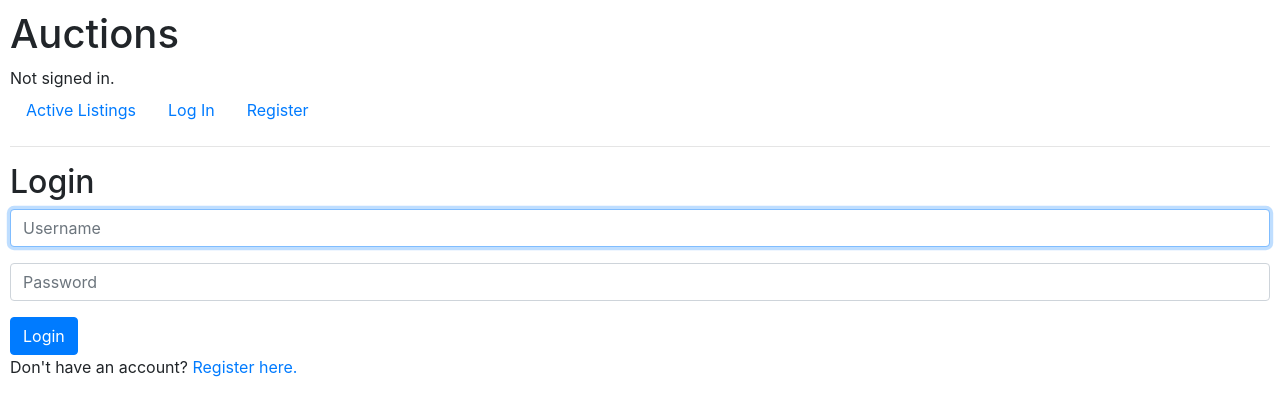
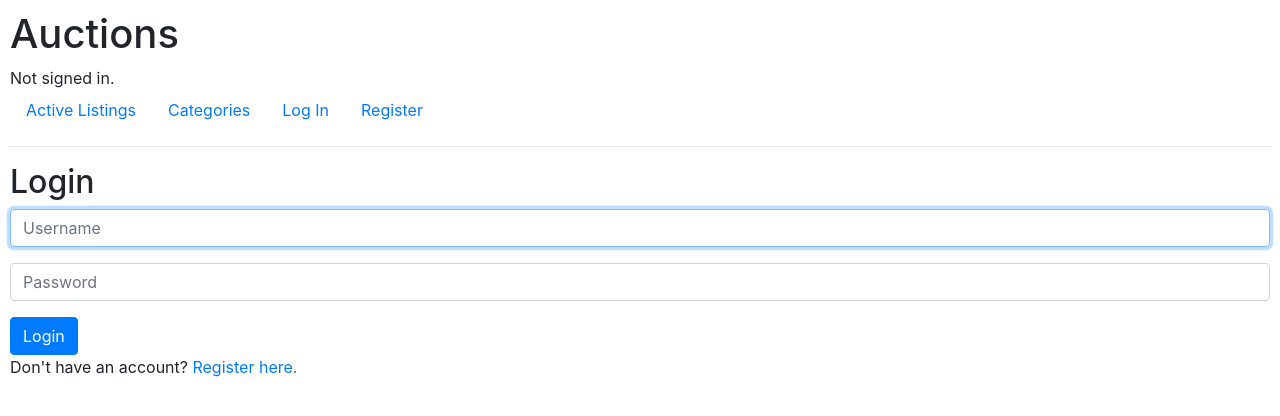
Before and after one commit to Agathasta/Django_commerce, a Django app: a page that uses auctions/templates/auctions/layout.html in a window 1280 px wide. Shown: the top 416 px of the page. Run offline with Django 3.2, Linux system fonts and the light colour scheme; some libraries are stand-ins or nearby versions.

Commit message:
Add Categories

```diff
--- a/auctions/templates/auctions/layout.html
+++ b/auctions/templates/auctions/layout.html
@@ -5,10 +5,8 @@
 
 <head>
     <title>{% block title %}Auctions{% endblock %}</title>
-    <link rel="stylesheet"
-        href="https://stackpath.bootstrapcdn.com/bootstrap/4.4.1/css/bootstrap.min.css"
-        integrity="sha384-Vkoo8x4CGsO3+Hhxv8T/Q5PaXtkKtu6ug5TOeNV6gBiFeWPGFN9MuhOf23Q9Ifjh"
-        crossorigin="anonymous">
+    <link rel="stylesheet" href="https://stackpath.bootstrapcdn.com/bootstrap/4.4.1/css/bootstrap.min.css"
+        integrity="sha384-Vkoo8x4CGsO3+Hhxv8T/Q5PaXtkKtu6ug5TOeNV6gBiFeWPGFN9MuhOf23Q9Ifjh" crossorigin="anonymous">
     <link href="{% static 'auctions/styles.css' %}" rel="stylesheet">
 </head>
 
@@ -23,28 +21,24 @@
     </div>
     <ul class="nav">
         <li class="nav-item">
-            <a class="nav-link" href="{% url 'index' %}">Active
-                Listings</a>
+            <a class="nav-link" href="{% url 'index' %}">Active Listings</a>
+        </li>
+        <li class="nav-item">
+            <a class="nav-link" href="{% url 'categories' %}">Categories</a>
         </li>
         {% if user.is_authenticated %}
         <li class="nav-item">
-            <a class="nav-link" href="{% url 'add' %}">Add
-                Listing</a>
+            <a class="nav-link" href="{% url 'add' %}">Add Listing</a>
         </li>
         <li class="nav-item">
-            <a class="nav-link"
-                href="{% url 'logout' %}?next={{request.path}}">Log
-                Out</a>
+            <a class="nav-link" href="{% url 'logout' %}?next={{request.path}}">Log Out</a>
         </li>
         {% else %}
         <li class="nav-item">
-            <a class="nav-link"
-                href="{% url 'login' %}?next={{request.path}}">Log
-                In</a>
+            <a class="nav-link" href="{% url 'login' %}?next={{request.path}}">Log In</a>
         </li>
         <li class="nav-item">
-            <a class="nav-link"
-                href="{% url 'register' %}">Register</a>
+            <a class="nav-link" href="{% url 'register' %}">Register</a>
         </li>
         {% endif %}
     </ul>
--- a/auctions/urls.py
+++ b/auctions/urls.py
@@ -9,5 +9,6 @@ urlpatterns = [
     path("register", views.register, name="register"),
     path('add', views.add, name='add'),
     path('item/<int:item_id>', views.item, name='item'),
-    path('<int:item_id>/watch', views.watch, name='watch')
+    path('<int:item_id>/watch', views.watch, name='watch'),
+    path('categories', views.categories, name='categories')
 ]
--- a/auctions/views.py
+++ b/auctions/views.py
@@ -16,6 +16,11 @@ from .models import Bid, Category, Comment, Listing, User
 def index(request):
     return render(request, 'auctions/index.html', {
         'listings': Listing.objects.exclude(closed=True).all(),
+    })
+
+def categories(request):
+    return render(request, 'auctions/categories.html', {
+        'categories': Category.objects.all().order_by('category'),
     })
 
 @login_required(login_url='/login')
```
Also changed, not shown: auctions/templates/auctions/categories.html (added, +19 -0 lines), db.sqlite3.
